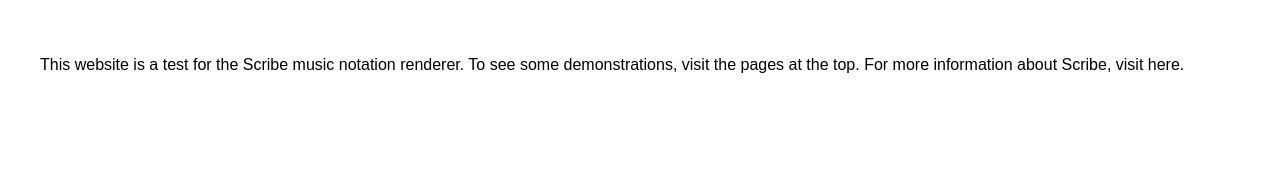
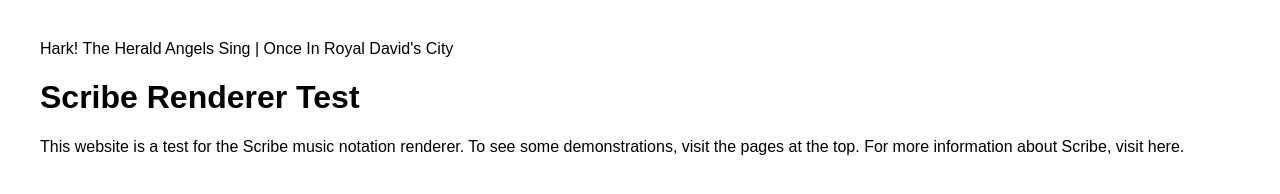
Before and after one commit to JereNwa/scribe-renderer-test, a plain HTML site: page index.html in a window 1280 px wide. Drawn offline with Linux system fonts and the light colour scheme.

Commit message:
Added header and navigation in the root HTML file.

```diff
--- a/index.html
+++ b/index.html
@@ -5,10 +5,17 @@
     <link rel="stylesheet" href="style.css" />
   </head>
   <body>
+    <navigation>
+      <a href="/hark-the-herald/">Hark! The Herald Angels Sing</a> |
+      <a href="/once-in-royal-davids-city/">Once In Royal David's City</a>
+    </navigation>
+    <header>
+      <h1>Scribe Renderer Test</h1>
+    </header>
     <p>
       This website is a test for the Scribe music notation renderer. To see some
-      demonstrations, visit the pages at the top. For more information about Scribe,
-      visit
+      demonstrations, visit the pages at the top. For more information about
+      Scribe, visit
       <a href="https://stephen.band/scribe">here</a>.
     </p>
   </body>
```
